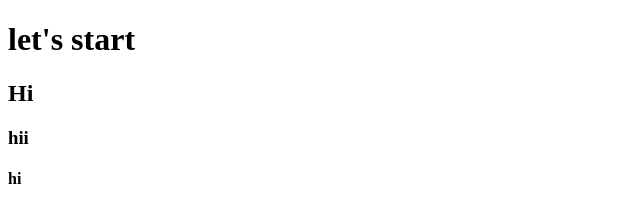
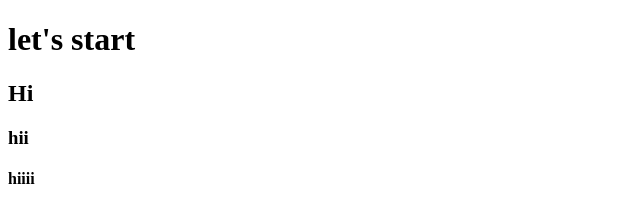
Before and after one commit to rohit4729/Gym-project, a plain HTML site: page index.html in a window 1280 px wide. Shown: the full height of the page, 0-640 px from the left. Drawn offline with Linux system fonts and the light colour scheme.

Commit message:
I simply changed for checking

```diff
--- a/index.html
+++ b/index.html
@@ -9,6 +9,6 @@
     <h1>let's start</h1>
     <h2>Hi</h2>
     <h3>hii</h3>
-    <h4>hi</h4>
+    <h4>hiiii</h4>
 </body>
 </html>
```
